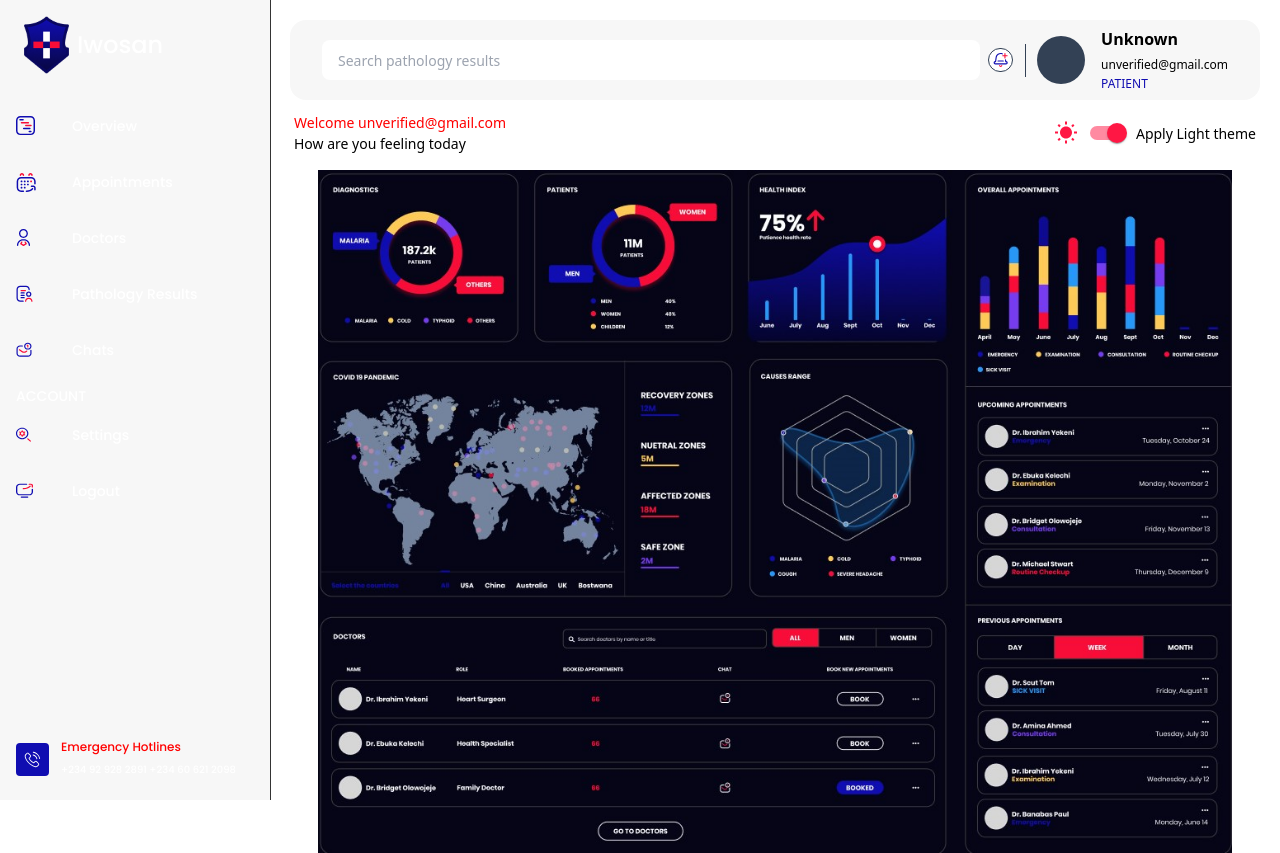
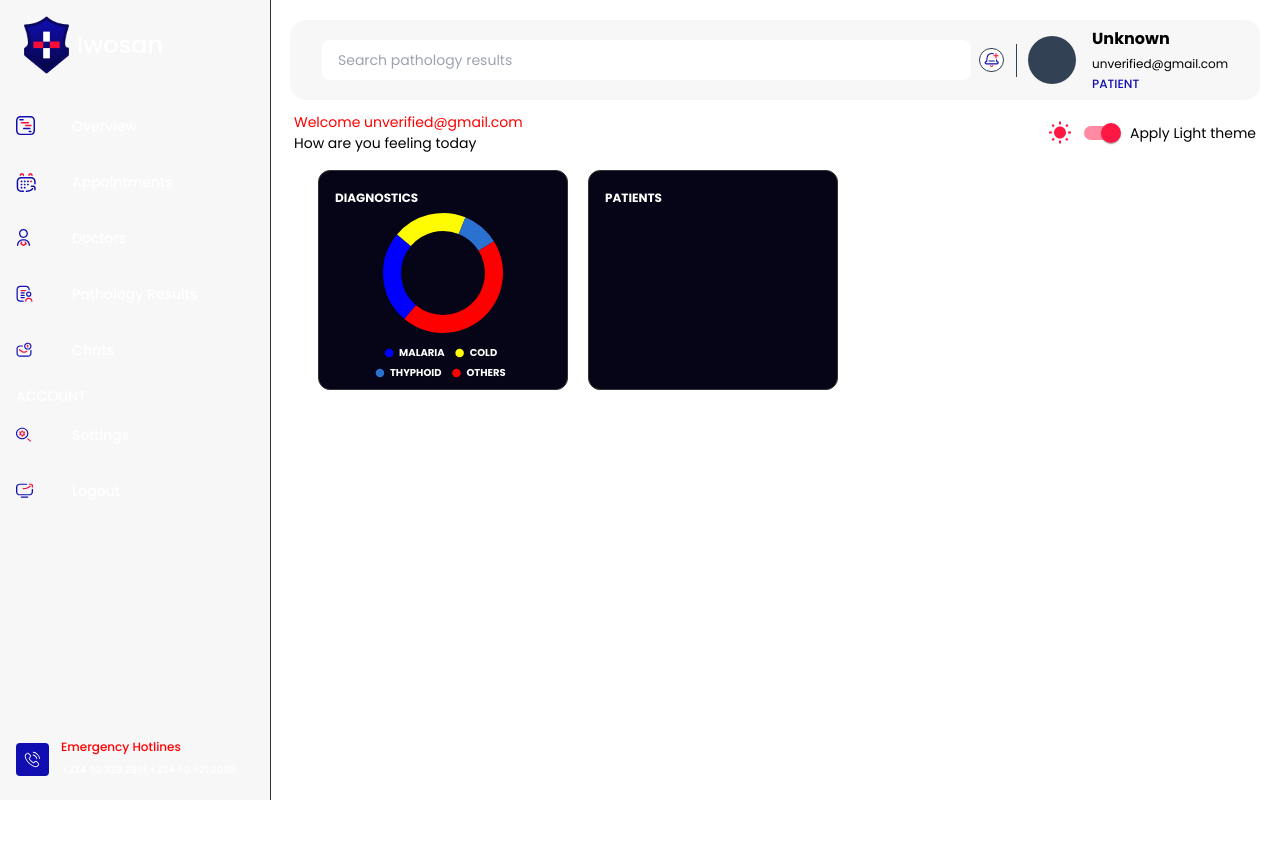
Before and after one commit to MaywedaDev/tractrac_health_app, a React (Vite) app: page /dashboard in a window 1280 px wide. After the commit the page ends 800 px from the top, so only its background shows below. Built offline with nearby package versions, Linux system fonts and the light colour scheme.

Commit message:
Updated Code

```diff
--- a/src/components/SideNav.jsx
+++ b/src/components/SideNav.jsx
@@ -16,7 +16,7 @@ const tabs = [{title: 'Overview', src: 'overview', url: '/dashboard'}, {title: '
  {title: 'Doctors', src: 'doctors', url: ''}, {title: 'Pathology Results', src: 'path', url: ''}, {title: 'Chats', src: 'chat', url: ''}]
 const accountTabs = [{title: 'Settings', src: 'search', url: ''}, {title: 'Logout', src: 'logout', url: '/logout'}]
 const SideNav = () => {
-    const [mobileOpen, setMobileOpen] = useState(true)
+    const [mobileOpen, setMobileOpen] = useState(false)
     const userTheme = useContext(userThemeContext)
     // const classes = useStyles()
     // classes={{paper: classes.drawerPaper}}
@@ -25,7 +25,7 @@ const SideNav = () => {
       };
     return ( <div>
         <div style={{
-            '@media screen and (min-width: 900px)': {
+            '@media screen and (minWidth: 900px)': {
                 display: 'none'
             }
         }} onClick={handleDrawerToggle} className="h-12 w-12 flex justify-center items-center bg-paper mt-6 ml-4 dark:bg-dark-purple rounded-md">
--- a/src/components/StatCharts.jsx
+++ b/src/components/StatCharts.jsx
@@ -3,49 +3,67 @@ import { CategoryScale } from "chart.js";
 import { useState } from "react";
 import { Data } from '../utils/data'
 import { Card, CardContent, CardHeader, Typography } from "@mui/material";
-import { Pie } from "react-chartjs-2";
+import { Pie, Doughnut } from "react-chartjs-2";
 
 Chart.register(CategoryScale);
 
+const CardStyles = {width: 250 , height: 220, borderRadius: 3}
+
 const StatCharts = () => {
     const [chartData, setChartData] = useState({
-        labels: Data.map((data) => data.year),
+        labels: Data.map((data) => data.illness),
         datasets: [
           {
             label: "Users Gained ",
             data: Data.map((data) => data.userGain),
             backgroundColor: [
-              "rgba(75,192,192,1)",
-              '#ffffff',
-              "#50AF95",
-              "#f3ba2f",
-              "#2a71d0"
+              "#0000FF",
+              '#FFFB00',
+              "#2a71d0",
+              "#FF0000"
             ],
-            borderColor: "black",
-            borderWidth: 2
+            borderColor: "none",
+            borderWidth: 0,
+            weight: 0.2,
+            cutout: '70%',
+            radius: 60
           }
         ]
       });
     return ( <div className="flex flex-wrap gap-x-5">
-            <Card sx={{width: 250 , height: 210, borderRadius: 3}} color="primary" variant="outlined">
+            <Card sx={CardStyles} color="primary" variant="outlined">
                 <CardContent >
-                   <Typography variant="p" textTransform={'uppercase'} >Diagnostics</Typography>
-                   <Pie
+                   <Typography fontSize={12} fontWeight={'bold'} variant="p" textTransform={'uppercase'} >Diagnostics</Typography>
+                   <Doughnut
                     data={chartData}
                     options={{
                     plugins: {
-                        title: {
-                        display: true,
-                        text: "Users Gained between 2016-2020"
-                        }
-                    }
+                      legend: {
+                        labels: {
+                          pointStyle: 'circle',
+                          usePointStyle: true,
+                          boxHeight: 6,
+                          color: '#ffffff',
+                          font: {
+                            size: 10,
+                            lineHeight: 0.8,
+                            weight: 'bold',
+                            family: 'Poppins'
+                          }
+                        },
+                        position: 'bottom'
+                      }
+                    },
+                    responsive: true,
+                    aspectRatio: 1.2,
+                    rotation: 220
                     }}
                    />
                 </CardContent>
             </Card>
-            <Card color="primary" variant="outlined" sx={{width: 250 , height: 210, borderRadius: 3}}>
+            <Card color="primary" variant="outlined" sx={CardStyles}>
                 <CardContent >
-                    <Typography variant="p" textTransform={'uppercase'} >Patients</Typography>
+                    <Typography fontSize={12} fontWeight={'bold'} variant="p" textTransform={'uppercase'} >Patients</Typography>
                 </CardContent>
             </Card>
         </div> );
--- a/src/index.css
+++ b/src/index.css
@@ -9,6 +9,6 @@
   box-sizing: border-box;
   transition: background-color 300ms;
 }
-/* body{
-  background-color: blue;
-} */
+body{
+  font-family: Poppins, sans-serif;
+}
--- a/src/pages/Dashboard.jsx
+++ b/src/pages/Dashboard.jsx
@@ -9,8 +9,8 @@ const Dashboard = () => {
     return (
         <Layout>
             <div className="px-6 w-full h-full">
-                {/* <StatCharts /> */}
-                <img className="w-full h-full" src={user.theme ? darkAsset : asset} alt="" />
+                <StatCharts />
+                {/* <img className="w-full h-full" src={user.theme ? darkAsset : asset} alt="" /> */}
             </div>
 
         </Layout>
--- a/src/utils/data.js
+++ b/src/utils/data.js
@@ -1,33 +1,27 @@
 export const Data = [
     {
       id: 1,
-      year: 2016,
-      userGain: 80000,
+      illness: 'MALARIA',
+      userGain: 46800,
       userLost: 823
     },
     {
       id: 2,
-      year: 2017,
-      userGain: 45677,
+      illness: 'COLD',
+      userGain: 37400,
       userLost: 345
     },
     {
       id: 3,
-      year: 2018,
-      userGain: 78888,
+      illness: "THYPHOID",
+      userGain: 18700,
       userLost: 555
     },
     {
       id: 4,
-      year: 2019,
-      userGain: 90000,
+      illness: "OTHERS",
+      userGain: 84240,
       userLost: 4555
-    },
-    {
-      id: 5,
-      year: 2020,
-      userGain: 4300,
-      userLost: 234
     }
   ];
 
```
